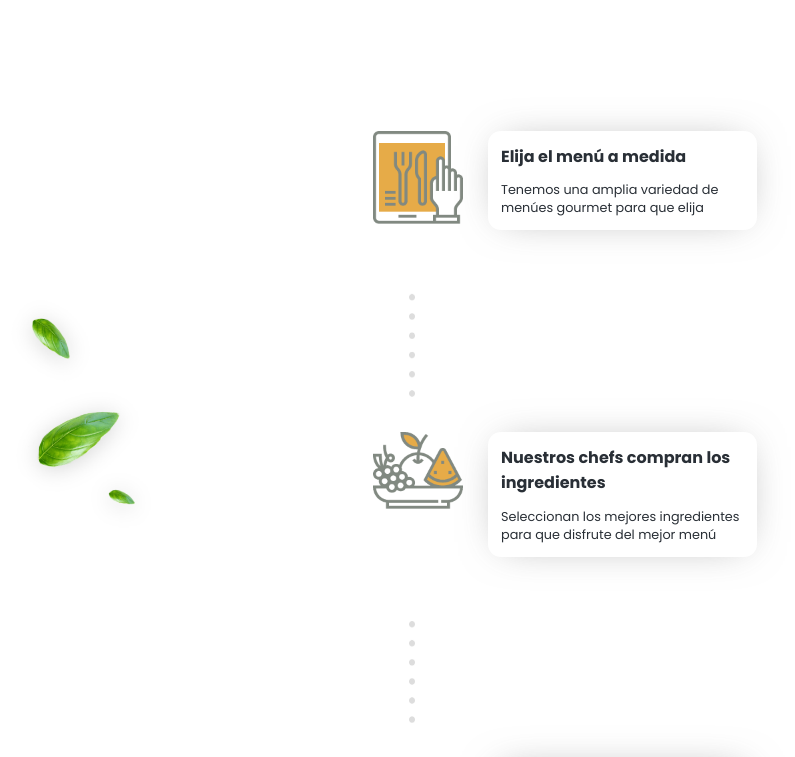
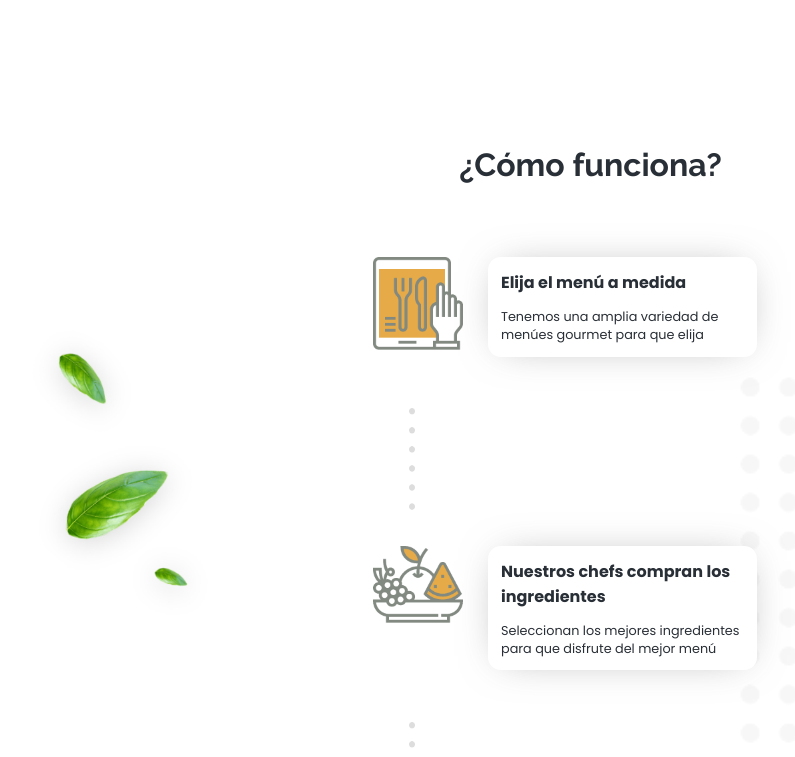
Before and after one commit to oviedo97fer/ShefMe-LandingPage, a React (Create React App) app: page / in a window 1280 px wide. Shown: the part 680-1437 px from the top of the page, without its empty margins (75-870 px from the left). Built offline with nearby package versions, Linux system fonts and the light colour scheme.

Commit message:
HowWork view complete and finished

```diff
--- a/src/components/Card/style.css
+++ b/src/components/Card/style.css
@@ -11,6 +11,7 @@
     position: absolute;
   }
   .cardText{
+    user-select: none;
     position: relative;
     margin-left: 30%;
     background: #fff;
@@ -40,6 +41,6 @@
     position: relative;
     width: 0.5vw;
     left: 28%;
-    margin-top: 4vw;
+    margin-top: 3vw;
     margin-bottom: 1vw;
   }
--- a/src/views/HowWork/index.js
+++ b/src/views/HowWork/index.js
@@ -48,6 +48,7 @@ const cards = [
 const HowWork = () =>{
     return(
         <main className='HowWorkView'>
+            <h1 className='HowWorkTitle'>¿Cómo funciona?</h1>
             <div className='storyLineContainer'>
                 {cards.map(card=>(
                     <ScrollAnimation animateIn='fadeIn'animateOnce={true} >
@@ -56,7 +57,9 @@ const HowWork = () =>{
                 ))}
             </div>
 
-
+            <div className='dotsBackground'></div>
+            <div className='dotsBackgroundSeed'></div>
+            <div className='dotsBackgroundFood'></div>
         </main>
     )
 }
--- a/src/views/HowWork/style.css
+++ b/src/views/HowWork/style.css
@@ -4,12 +4,52 @@
     height: 200vh;
     background: #fff;
     background-image: url('../../assets/seed.png');
-    background-size: 20%;
+    background-size: 25%;
     background-repeat: no-repeat;
     background-position: 0% 10%;
+}
+.HowWorkTitle{
+    font-family: 'Raleway';
+    font-weight: bold;
+    font-size: 2em;
+    text-align: center;
+    margin: 0;
+    color: #292F36;
+    margin: 2vw;
+    margin-bottom: 5vw;
+    width: 30vw;
+    position: relative;
+    left: 35%;
 }
 .storyLineContainer{
     position: absolute;
     left: 35vw;
     width: 10vw;
+    z-index: 20;
 }
+
+/*background*/
+.dotsBackground, .dotsBackgroundFood, .dotsBackgroundSeed{
+    position: absolute;
+    width: 100%;
+    height: 200vh;
+    background-repeat: no-repeat;
+}
+.dotsBackground{
+    background-image: url('../../assets/dots.png');
+    background-position: 90% 10%;
+    z-index: 0;
+    background-size: 30%;
+}
+.dotsBackgroundSeed{
+    z-index: 1;
+    background-image: url('../../assets/hoja.png');
+    background-size: 25%;
+    background-position: 115% 40%;
+}
+.dotsBackgroundFood{
+    z-index: 3;
+    background-image: url('../../assets/food.png');
+    background-size: 40%;
+    background-position:-20% 100%;
+}
```
Also changed, not shown: src/assets/food.png (added), src/assets/hoja.png (added).
